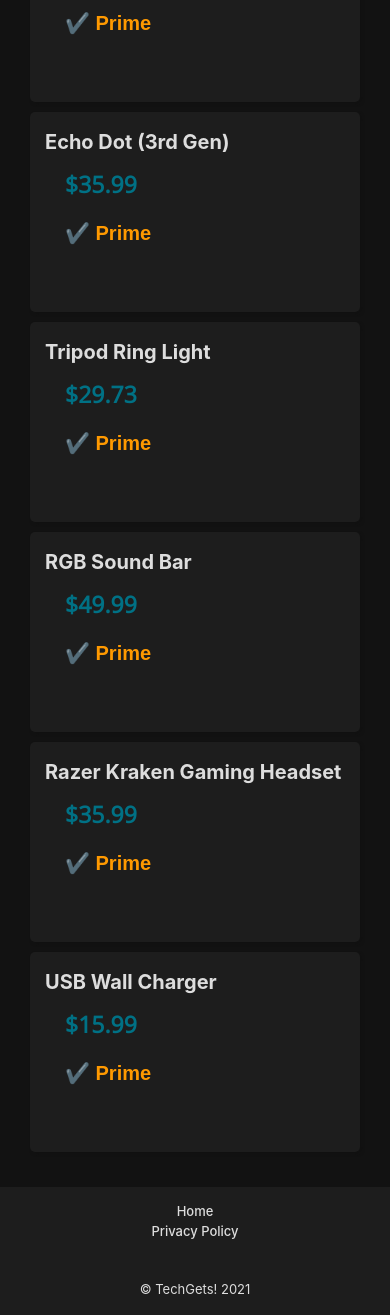
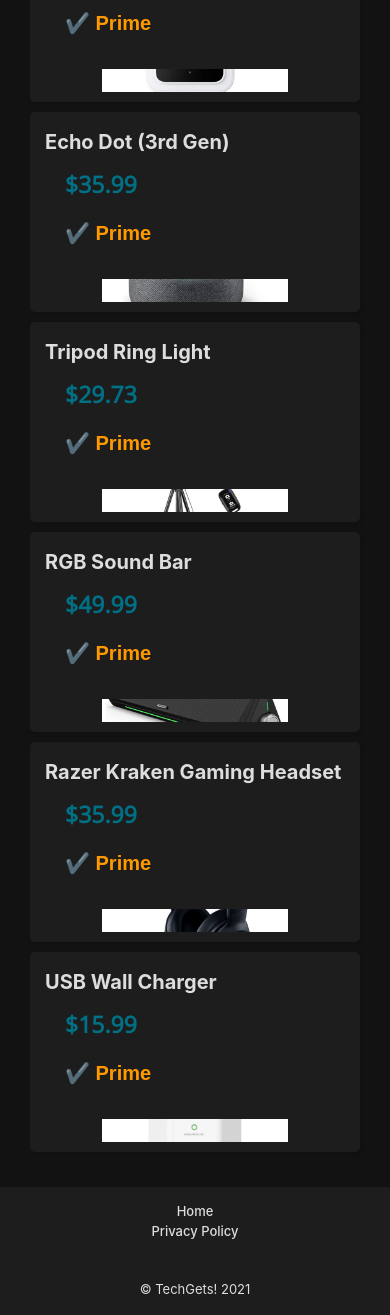
Before and after one commit to fritzbernert/techgets, a plain HTML site: page index.html in a window 390 px wide. Shown: the part 650-1965 px from the top of the page. Drawn offline with nearby package versions, Linux system fonts and the light colour scheme; a web font is replaced by a local one.

Commit message:
Add files via upload

```diff
--- a/index.html
+++ b/index.html
@@ -56,7 +56,7 @@
             <p class="prime"></p>
           </div>
           <div class="imgContainer">
-            <img src="images/001.webp" class="flex-auto d-none d-md-block">
+            <img src="images/001.webp">
           </div>
         </div>
       </a>
@@ -71,7 +71,7 @@
             <p class="prime">✔️ Prime</p>
           </div>
           <div class="imgContainer">
-            <img src= "images/002.webp" class="flex-auto d-none d-md-block">
+            <img src= "images/002.webp">
           </div>
         </div>
       </a>
@@ -86,7 +86,7 @@
             <p class="prime">✔️ Prime</p>
           </div>
           <div class="imgContainer">
-            <img src="images/003.webp" class="flex-auto d-none d-md-block">
+            <img src="images/003.webp">
           </div>
         </div>
       </a>
@@ -101,7 +101,7 @@
             <p class="prime">✔️ Prime</p>
           </div>
           <div class="imgContainer">
-            <img src="images/004.webp" class="flex-auto d-none d-md-block">
+            <img src="images/004.webp">
           </div>
         </div>
       </a>
@@ -116,7 +116,7 @@
             <p class="prime">✔️ Prime</p>
           </div>
           <div class="imgContainer">
-            <img src="images/005.webp" class="flex-auto d-none d-md-block">
+            <img src="images/005.webp">
           </div>
         </div>
       </a>
@@ -131,7 +131,7 @@
             <p class="prime">✔️ Prime</p>
           </div>
           <div class="imgContainer">
-            <img src="images/006.webp" class="flex-auto d-none d-md-block">
+            <img src="images/006.webp">
           </div>
         </div>
       </a>
@@ -146,7 +146,7 @@
             <p class="prime">✔️ Prime</p>
           </div>
           <div class="imgContainer">
-            <img src="images/007.webp" class="flex-auto d-none d-md-block">
+            <img src="images/007.webp">
           </div>
         </div>
       </a>
@@ -162,7 +162,7 @@
 
           </div>
           <div class="imgContainer">
-            <img src="images/008.webp" class="flex-auto d-none d-md-block">
+            <img src="images/008.webp">
           </div>
         </div>
       </a>
```
